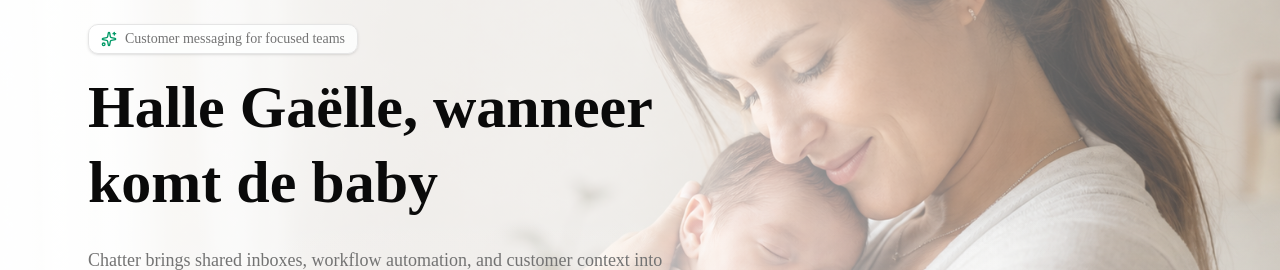
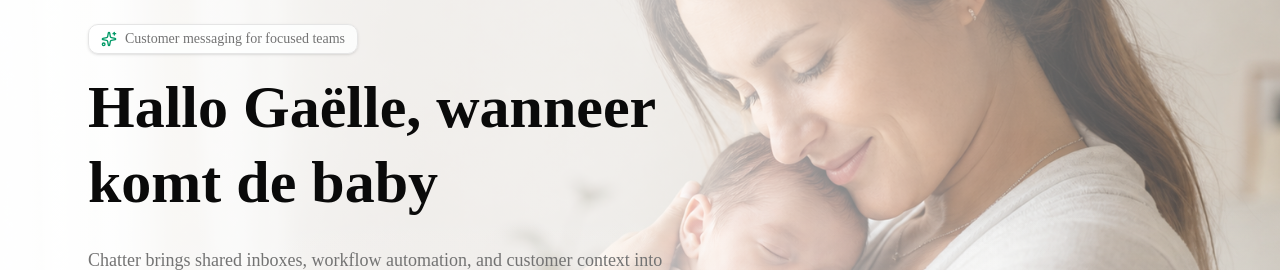
Before and after one commit to Memi92/chatter-saas, a Next.js app: page / in a window 1280 px wide. Shown: the part 229-499 px from the top of the page. Built offline with nearby package versions, Linux system fonts and the light colour scheme; no server answers.

Commit message:
typo hallo to hallo

```diff
--- a/components/landing/hero.tsx
+++ b/components/landing/hero.tsx
@@ -26,7 +26,7 @@ export function Hero() {
             Customer messaging for focused teams
           </p>
           <h1 className="max-w-2xl text-4xl font-semibold leading-tight tracking-normal text-foreground text-balance sm:text-5xl lg:text-6xl">
-            Halle Gaëlle, wanneer komt de baby
+            Hallo Gaëlle, wanneer komt de baby
           </h1>
           <p className="mt-6 max-w-xl text-lg leading-8 text-muted-foreground">
             Chatter brings shared inboxes, workflow automation, and customer
```
